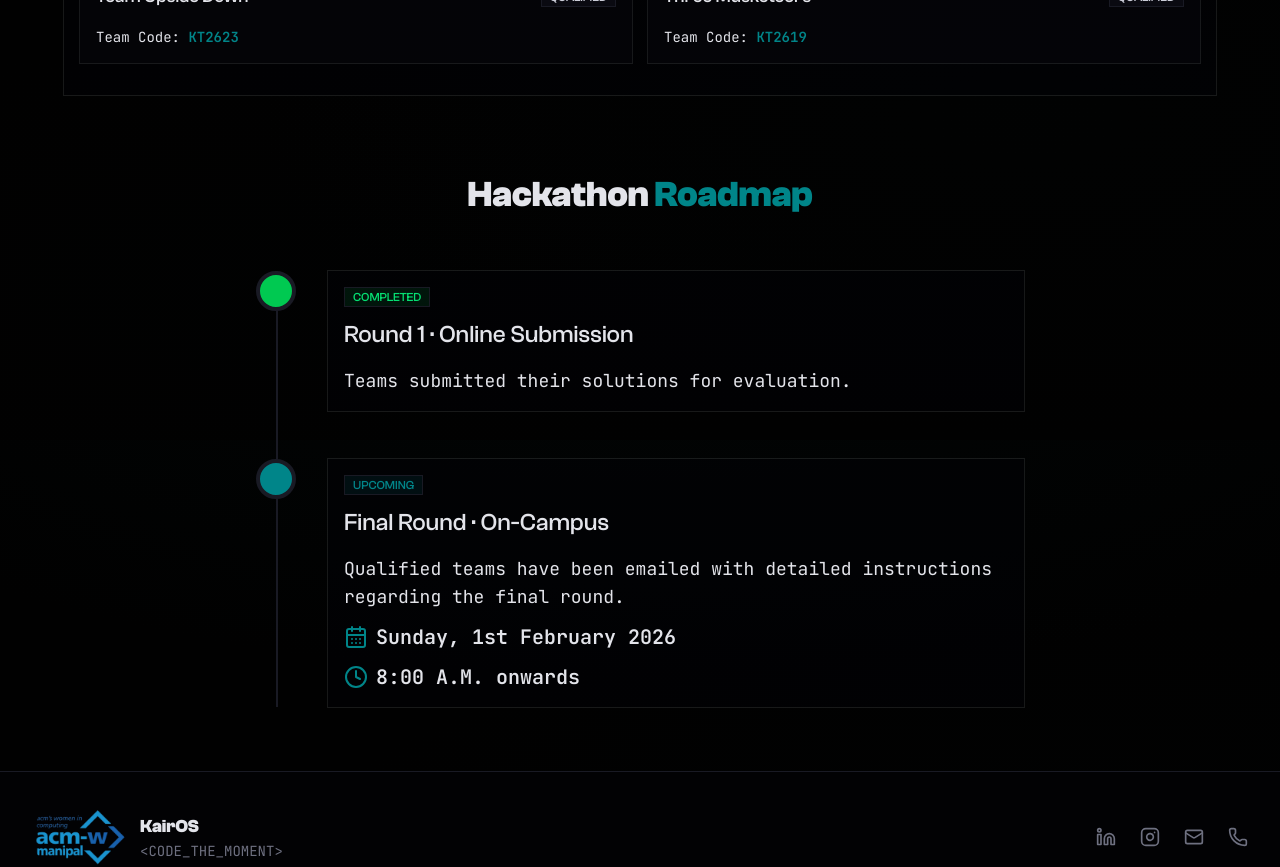
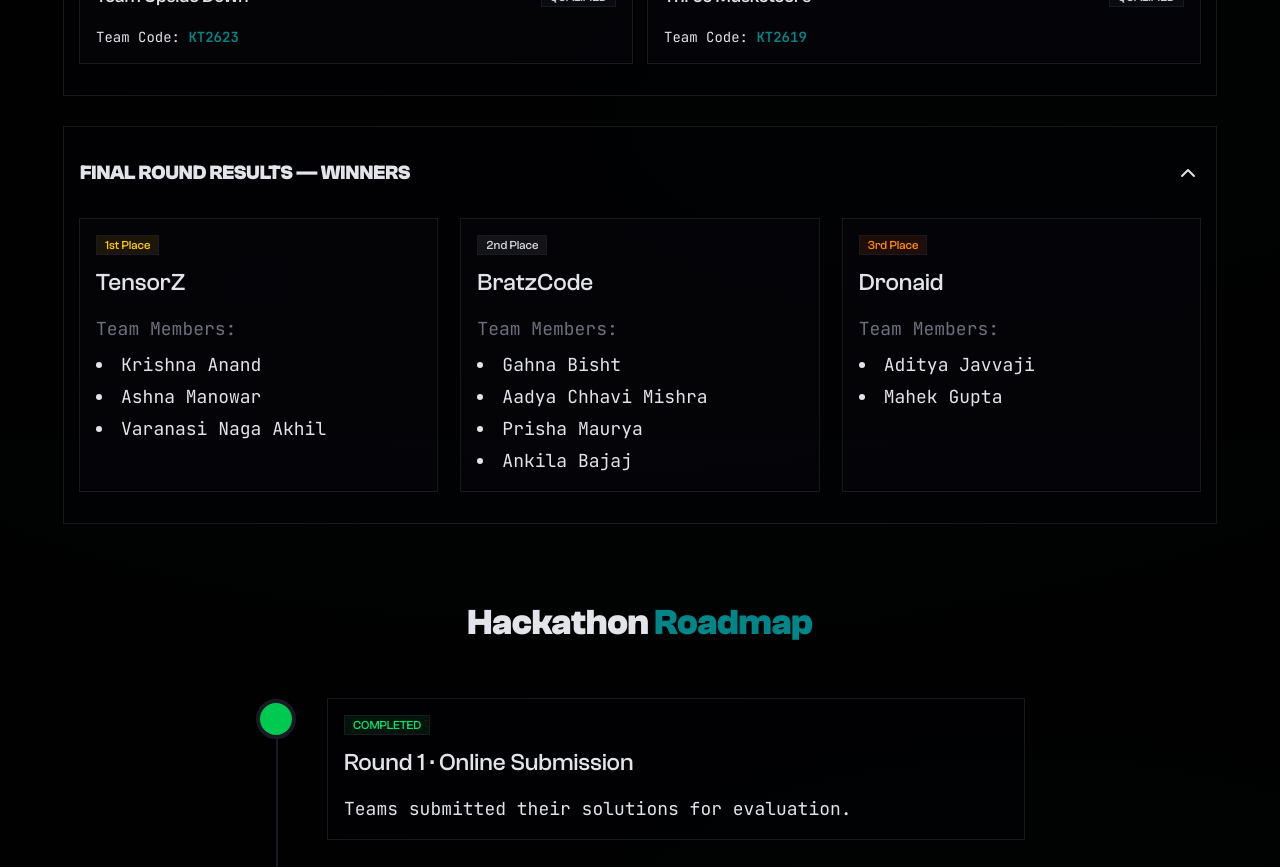
Before and after one commit to acmwmanipal-git/website, a Next.js app: page /hackathon in a window 1280 px wide. Shown: the part 1160-2027 px from the top of the page. Built offline with nearby package versions, Linux system fonts and the light colour scheme.

Commit message:
Update round 2 results

```diff
--- a/app/events/kaggle/page.tsx
+++ b/app/events/kaggle/page.tsx
@@ -3,7 +3,6 @@ import { Footer } from "@/components/footer";
 import { Card, CardContent, CardHeader, CardTitle } from "@/components/ui/card";
 import { Badge } from "@/components/ui/badge";
 import { Calendar, Trophy, Target, BarChart } from "lucide-react";
-import { Button } from "@/components/ui/button";
 
 export default function KagglePage() {
   return (
@@ -63,7 +62,7 @@ export default function KagglePage() {
               <Card className="bg-card/50 border-border/50">
                 <CardContent className="p-6 text-center">
                   <BarChart className="size-8 text-primary mx-auto mb-3" />
-                  <p className="font-display-bold text-2xl mb-1">Learn</p>
+                  <p className="font-display-bold text-2xl mb-1">Hands-on</p>
                   <p className="mono-label text-muted-foreground">ML Skills</p>
                 </CardContent>
               </Card>
@@ -76,35 +75,14 @@ export default function KagglePage() {
               </CardHeader>
               <CardContent>
                 <p className="font-mono text-base text-muted-foreground leading-relaxed">
-                  Join us for an intensive data science competition where participants work
-                  with real-world datasets, build predictive models, and compete for exciting
-                  prizes. This event is designed to encourage learning, experimentation, and
+                  Clash Codale was an intensive data science competition where participants
+                  worked with real-world datasets, built predictive models, and competed for
+                  exciting prizes. The contest encouraged learning, experimentation, and
                   practical exposure to machine learning using Kaggle.
                 </p>
               </CardContent>
             </Card>
 
-           {/* Registration */}
-<div className="text-center mt-12">
-
-
-  <a
-    href="https://forms.gle/gCe2A39WzffDFZur6"
-    target="_blank"
-    rel="noopener noreferrer"
-  >
-    <Button
-      size="lg"
-      className="px-10 py-5 text-lg font-medium card-hover glow-effect"
-    >
-      Register via Kairos Form
-    </Button>
-  </a>
-
-  <p className="font-mono text-base text-muted-foreground mt-4 max-w-md mx-auto">
-    While filling the Kairos registration form, select <span className="text-foreground">“Yes”</span> for <span className="text-foreground">Clash Codale</span>.
-  </p>
-</div>
 
           </div>
         </section>
--- a/app/events/lecture/page.tsx
+++ b/app/events/lecture/page.tsx
@@ -121,21 +121,7 @@ export default function LecturePage() {
               </CardContent>
             </Card>
 
-            {/* Registration */}
-            <div className="text-center mt-12">
-              <a
-                href="https://forms.gle/myRquDBNuih39kbm8"
-                target="_blank"
-                rel="noopener noreferrer"
-              >
-                <Button
-                  size="lg"
-                  className="px-12 py-6 text-lg font-medium card-hover glow-effect"
-                >
-                  Register for Insight Session
-                </Button>
-              </a>
-            </div>
+
           </div>
         </section>
       </main>
--- a/app/hackathon/page.tsx
+++ b/app/hackathon/page.tsx
@@ -11,7 +11,6 @@ import {
   ChevronUp,
   CalendarDays,
   Clock,
-  Mail,
 } from "lucide-react";
 
 /* ---------------- RULES ---------------- */
@@ -45,6 +44,41 @@ const round1Results = [
   { code: "KT2619", name: "Three Musketeers" },
 ];
 
+/* ---------------- FINAL RESULTS ---------------- */
+
+const finalResults = [
+  {
+    place: "1st Place",
+    team: "TensorZ",
+    members: [
+      "Krishna Anand",
+      "Ashna Manowar",
+      "Varanasi Naga Akhil",
+    ],
+    highlight: "gold",
+  },
+  {
+    place: "2nd Place",
+    team: "BratzCode",
+    members: [
+      "Gahna Bisht",
+      "Aadya Chhavi Mishra",
+      "Prisha Maurya",
+      "Ankila Bajaj",
+    ],
+    highlight: "silver",
+  },
+  {
+    place: "3rd Place",
+    team: "Dronaid",
+    members: [
+      "Aditya Javvaji",
+      "Mahek Gupta",
+    ],
+    highlight: "bronze",
+  },
+];
+
 /* ---------------- COLLAPSIBLE ---------------- */
 
 function CollapsibleSection({
@@ -76,7 +110,10 @@ function CollapsibleSection({
 
 function Round1Results() {
   return (
-    <CollapsibleSection title="ROUND 1 RESULTS — QUALIFIED TEAMS" defaultOpen>
+    <CollapsibleSection
+      title="ROUND 1 RESULTS — QUALIFIED TEAMS"
+      defaultOpen
+    >
       <div className="grid grid-cols-1 sm:grid-cols-2 gap-4">
         {round1Results.map((team) => (
           <Card
@@ -97,6 +134,51 @@ function Round1Results() {
     </CollapsibleSection>
   );
 }
+
+/* ---------------- FINAL RESULTS ---------------- */
+
+function FinalResults() {
+  return (
+    <CollapsibleSection title="FINAL ROUND RESULTS — WINNERS" defaultOpen>
+      <div className="grid grid-cols-1 md:grid-cols-3 gap-6">
+        {finalResults.map((result) => (
+          <Card
+            key={result.team}
+            className="bg-muted/30 border-border/40 hover:shadow-lg transition"
+          >
+            <CardHeader className="space-y-2">
+              <Badge
+                className={`w-fit ${
+                  result.highlight === "gold"
+                    ? "bg-yellow-500/10 text-yellow-400"
+                    : result.highlight === "silver"
+                    ? "bg-gray-400/10 text-gray-300"
+                    : "bg-orange-500/10 text-orange-400"
+                }`}
+              >
+                {result.place}
+              </Badge>
+
+              <CardTitle className="text-2xl">
+                {result.team}
+              </CardTitle>
+            </CardHeader>
+
+            <CardContent className="font-mono text-lg space-y-2">
+              <p className="text-muted-foreground">Team Members:</p>
+              <ul className="list-disc list-inside space-y-1">
+                {result.members.map((member) => (
+                  <li key={member}>{member}</li>
+                ))}
+              </ul>
+            </CardContent>
+          </Card>
+        ))}
+      </div>
+    </CollapsibleSection>
+  );
+}
+
 /* ---------------- ROADMAP ---------------- */
 
 function HackathonRoadmap() {
@@ -107,12 +189,11 @@ function HackathonRoadmap() {
       description: "Teams submitted their solutions for evaluation.",
       color: "green",
     },
-
     {
-      status: "UPCOMING",
+      status: "COMPLETED",
       title: "Final Round · On-Campus",
       description:
-        "Qualified teams have been emailed with detailed instructions regarding the final round.",
+        "Top teams competed on campus and presented their solutions to the judges.",
       date: "Sunday, 1st February 2026",
       time: "8:00 A.M. onwards",
       color: "primary",
@@ -126,7 +207,6 @@ function HackathonRoadmap() {
       </h2>
 
       <div className="relative max-w-3xl mx-auto">
-        {/* Vertical line */}
         <div className="absolute left-5 top-0 h-full w-[2px] bg-border" />
 
         <div className="space-y-12">
@@ -139,7 +219,6 @@ function HackathonRoadmap() {
               viewport={{ once: true }}
               className="relative flex gap-8"
             >
-              {/* Dot */}
               <div
                 className={`w-10 h-10 rounded-full flex items-center justify-center border-4
                 ${
@@ -149,7 +228,6 @@ function HackathonRoadmap() {
                 }`}
               />
 
-              {/* Card */}
               <Card className="flex-1 bg-card/60 border-border/50">
                 <CardHeader>
                   <Badge
@@ -204,7 +282,6 @@ export default function HackathonPage() {
         <section className="py-16 px-4">
           <div className="max-w-6xl mx-auto">
 
-            {/* HEADER */}
             <div className="text-center mb-16">
               <Badge className="mb-4">HACKATHON</Badge>
               <h1 className="text-6xl font-display-bold mb-4">
@@ -215,7 +292,6 @@ export default function HackathonPage() {
               </p>
             </div>
 
-            {/* RULES */}
             <CollapsibleSection title="RULES">
               <ol className="space-y-3 font-mono text-lg">
                 {rules.map((rule, i) => (
@@ -227,12 +303,9 @@ export default function HackathonPage() {
               </ol>
             </CollapsibleSection>
 
-            {/* ROUND 1 RESULTS */}
             <Round1Results />
-
-            {/* HACKATHON ROADMAP */}
-<HackathonRoadmap />
-
+            <FinalResults />
+            <HackathonRoadmap />
 
           </div>
         </section>
--- a/app/page.tsx
+++ b/app/page.tsx
@@ -2,7 +2,6 @@ import Link from "next/link";
 import { ArrowRight, Terminal, Cpu, Zap } from "lucide-react";
 import { Navbar } from "@/components/navbar";
 import { Footer } from "@/components/footer";
-import { Countdown } from "@/components/countdown";
 import { Card, CardContent } from "@/components/ui/card";
 import { Badge } from "@/components/ui/badge";
 
@@ -36,7 +35,7 @@ export default function Home() {
 
           <div className="mx-auto max-w-5xl text-center relative z-10">
             <Badge variant="secondary" className="mb-6 mono-label">
-              ACMW MIT MANIPAL TECH WEEK 2026
+              ACM-W MIT MANIPAL · TECH WEEK 2026
             </Badge>
 
             <h1 className="font-display-bold text-6xl sm:text-7xl md:text-8xl lg:text-9xl tracking-tight mb-6 text-shadow">
@@ -48,16 +47,14 @@ export default function Home() {
               &lt;CODE_THE_MOMENT /&gt;
             </p>
 
-            <div className="mt-12 flex justify-center">
-              <Countdown />
-            </div>
+            {/* Removed Countdown (Tech Week is over) */}
 
             <div className="mt-12 flex flex-col sm:flex-row items-center justify-center gap-4">
               <Link
                 href="/hackathon"
                 className="inline-flex items-center gap-2 px-8 py-4 bg-primary text-primary-foreground font-medium hover:bg-primary/90 transition-all duration-300 card-hover"
               >
-                Start Building
+                View Hackathon
                 <ArrowRight className="size-4" />
               </Link>
               <Link
@@ -100,8 +97,7 @@ export default function Home() {
             </h2>
             <p className="font-mono text-muted-foreground mb-8 max-w-2xl mx-auto">
               Be part of MIT Manipal’s biggest tech celebration. Build real solutions,
-learn from experts, and connect with innovators who think like you.
-
+              learn from experts, and connect with innovators who think like you.
             </p>
             <div className="inline-flex items-center gap-4 text-sm font-mono text-muted-foreground">
               <span>JAN 28 - FEB 02, 2026</span>
```
Also changed, not shown: app/events/workshops/page.tsx (+3 -17 lines).
